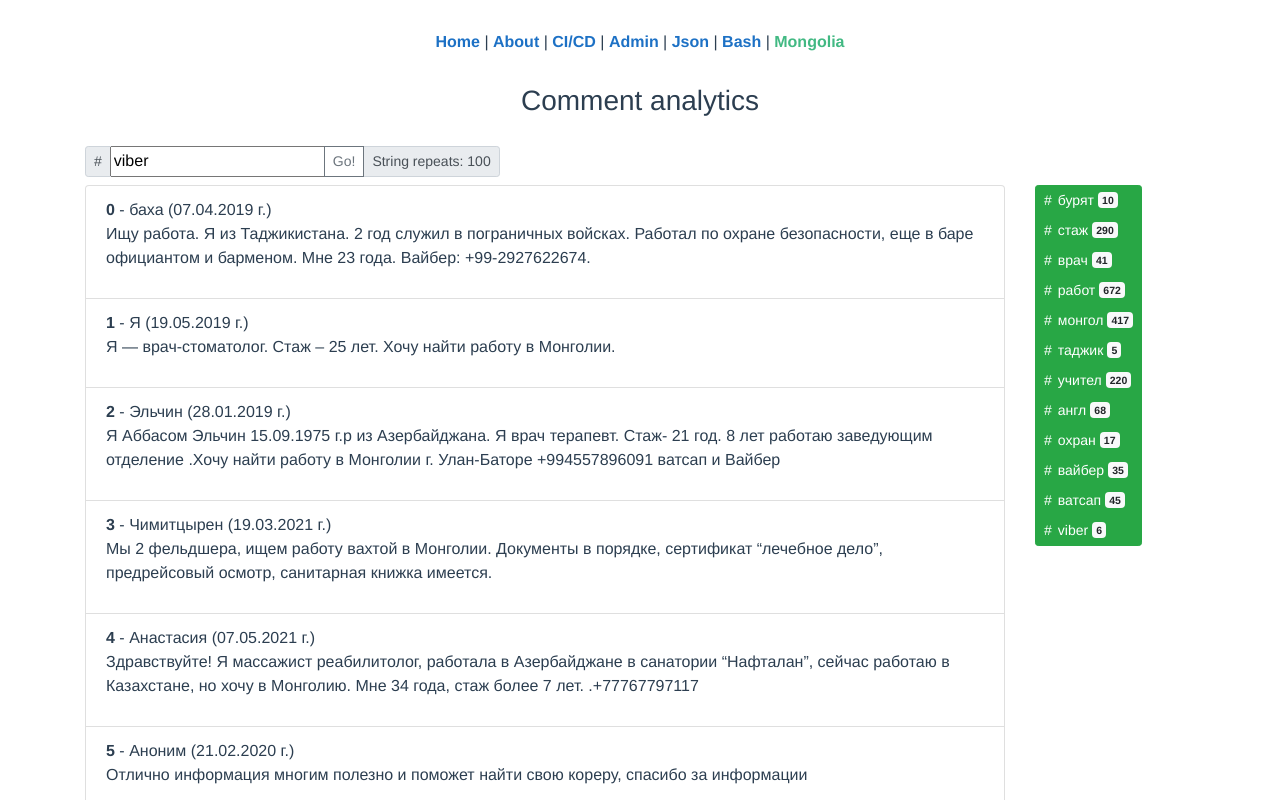
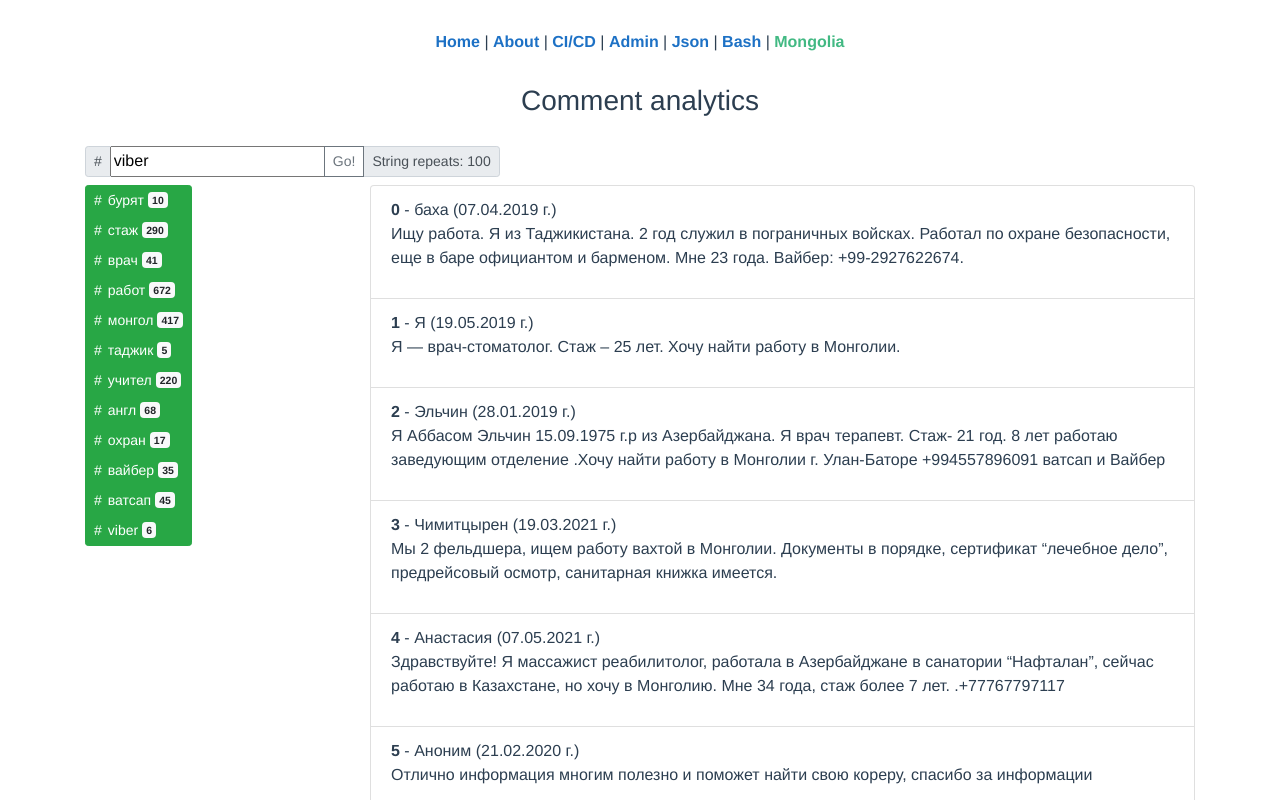
Before and after one commit to snikos/ci-cd, a Vue app: page /mongolia in a window 1280 px wide. Shown: the top 800 px of the page. Built offline with nearby package versions, Linux system fonts and the light colour scheme.

Commit message:
add test ref()

```diff
--- a/src/components/HashTagBlock.vue
+++ b/src/components/HashTagBlock.vue
@@ -1,6 +1,6 @@
 <template>
     <div class="btn-toolbar pb-2">
-        <div class="btn-group-vertical btn-group-sm">
+        <div :class="`${windowWidth <= 770 ? '' : 'btn-group-vertical'} btn-group-sm`">
             <button v-for="(hash, index) in arrHash"
                     @click="$emit('searchHash', $event)"
                     :key="hash + index"
@@ -20,6 +20,11 @@
 
     export default {
         name: "HashTagBlock",
+        data() {
+            return {
+                windowWidth: window.innerWidth,
+            }
+        },
         props: {
             arrHash: {
                 type: Array,
@@ -30,6 +35,11 @@
                 required: true,
             }
         },
+        mounted() {
+            window.onresize = () => {
+                this.windowWidth = window.innerWidth
+            }
+        }
     }
 </script>
 
--- /dev/null
+++ b/src/hooks/testRef.js
@@ -0,0 +1,20 @@
+import {ref, computed, onMounted} from "vue";
+
+export function useTestRef(x) {
+    const testRef = ref(x);
+    const doubleTestRef = computed(() => testRef.value += 'Does that mean the Composition API is superior in every way to Vue’s classic API? No. In most cases you’ll be fine to stick with the classic API. But if you’re planning to reuse code, the Composition API is unquestionably superior.');
+    function incrementTestRef(value) {
+        testRef.value += value;
+    }
+    function starter() {
+        console.log('composition API - test ref()');
+    }
+
+    onMounted(starter);
+
+    return {
+        testRef,
+        doubleTestRef,
+        incrementTestRef,
+    }
+}
--- a/src/pages/AdminPage.vue
+++ b/src/pages/AdminPage.vue
@@ -1,4 +1,5 @@
 <template>
+    <div>
         <h1>
             {{ alphabetUpperCase[count] }}<span v-html="newStr" @click="setWave('goon')" class="waves" ref="wave"></span>
         </h1>
@@ -7,9 +8,20 @@
             {{ count }}
             <button @click="counterNext">+</button>
         </p>
+        <div style="text-align: left;padding: 1em 2em;">
+            <h3>Wrapping up! (Composition API)</h3>
+            <p style="color: tomato;">The mixin pattern looks pretty safe on the surface. However, sharing code by merging objects becomes an anti-pattern due to the fragility it adds to code and the way it obscures the ability to reason about the functionality</p>
+            <p><b>testRef:</b> {{ testRef }}</p>
+            <p><b>doubleTestRef:</b> {{ doubleTestRef }}</p>
+            <button @click.once="incrementTestRef('\n The End')">testRef + end</button>
+        </div>
+    </div>
 </template>
 
 <script>
+    import { ref } from "vue";
+    import { useTestRef } from "@/hooks/testRef";
+
     export default {
         name: "AdminPage",
         data() {
@@ -79,8 +91,18 @@
                 return word.map( (el) => {
                     return el.replace(el, `<b>${el}</b>`)
                 }).join('');
+            },
+        },
+        setup() {
+            const myLocalVal = ref('The most clever part of the Composition API is that it allows Vue to lean on the safeguards built into native JavaScript in order to share code, like passing variables to functions, and the module system.');
+            const { testRef, doubleTestRef, incrementTestRef } = useTestRef(myLocalVal);
+
+            return {
+                testRef,
+                doubleTestRef,
+                incrementTestRef,
             }
-        },
+        }
     }
 </script>
 
--- a/src/pages/MongoliaJson.vue
+++ b/src/pages/MongoliaJson.vue
@@ -8,7 +8,14 @@
                     :stringRepeat="stringRepeat = comments.length"
             />
         </div>
-        <div class="col-12 col-md-10">
+        <div class="col-12 col-md-3">
+            <HashTagBlock
+                    @searchHash="searchHashButton"
+                    :arrHash="arrayHashStrings"
+                    :allCounter="allCounter"
+            />
+        </div>
+        <div class="col-12 col-md-9">
             <ListComments
                     :comments="comments"
                     :loading="loading"/>
@@ -17,13 +24,6 @@
                     @loadAllComments="loadAllComments"
                     :isCheckButton="showCommentsAreDone"
                     :comCount="comCount"
-            />
-        </div>
-        <div class="col-12 col-md-2">
-            <HashTagBlock
-                    @searchHash="searchHashButton"
-                    :arrHash="arrayHashStrings"
-                    :allCounter="allCounter"
             />
         </div>
     </div>
```
Lines whose indentation alone changed are shown as unchanged.
